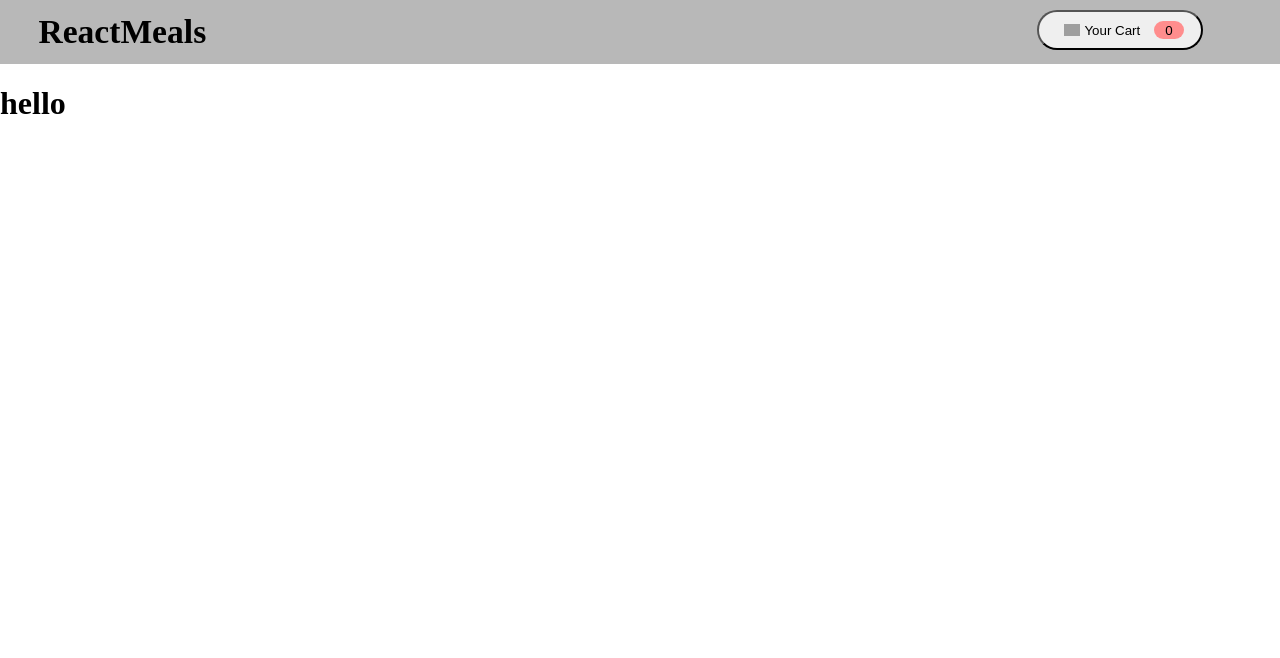
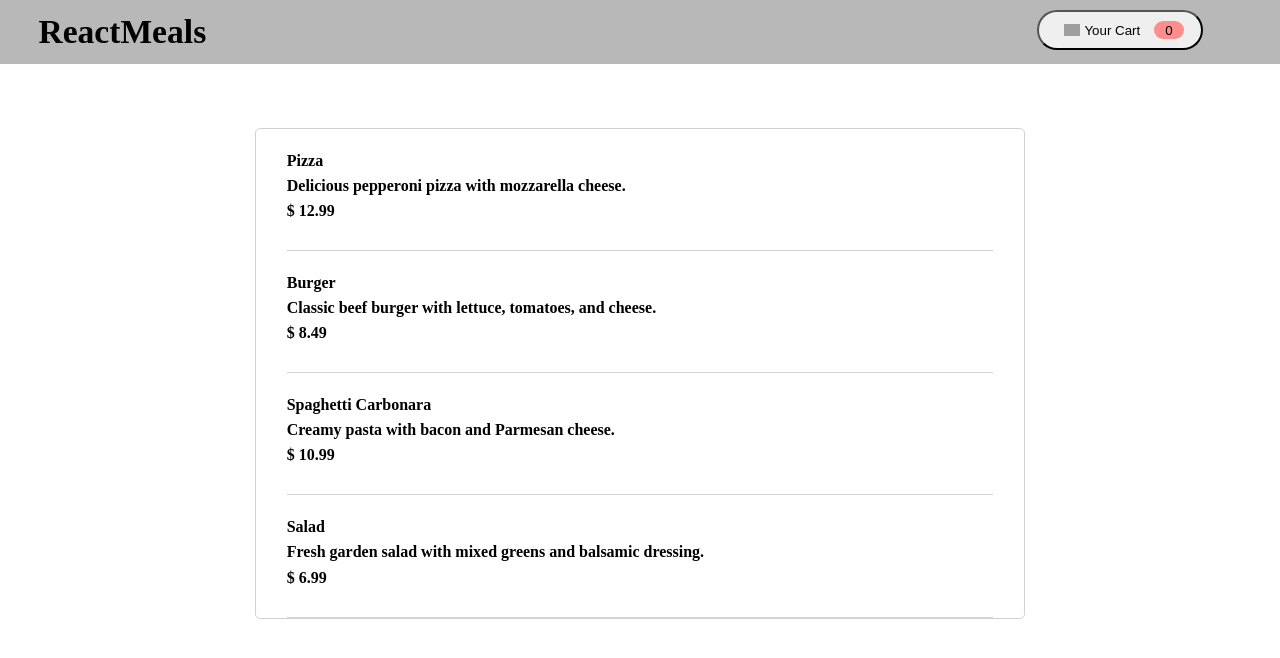
Before and after one commit to bbiplab165/Restaurant-Website, a React (Vite) app: page / in a window 1280 px wide. Shown: the top 658 px of the page. Built offline with nearby package versions, Linux system fonts and the light colour scheme; grey boxes are pictures that could not be loaded.

Commit message:
module 3

```diff
--- a/src/App.jsx
+++ b/src/App.jsx
@@ -1,5 +1,5 @@
 import { useState } from 'react'
-import Navigation from './Navigation/Navigation'
+import Home from "../src/Home/Home"
 
 import './App.css'
 
@@ -7,8 +7,7 @@ function App() {
 
   return (
     <div>
-      <Navigation/>
-      <h1>hello</h1>
+      <Home/>
     </div>
   )
 }
--- /dev/null
+++ b/src/Home/Home.jsx
@@ -0,0 +1,44 @@
+import Navigation from '../Navigation/Navigation'
+import Style from "./Home.module.css"
+
+function Home(){
+    const foodItems = [
+        {
+          name: "Pizza",
+          description: "Delicious pepperoni pizza with mozzarella cheese.",
+          price: 12.99,
+        },
+        {
+          name: "Burger",
+          description: "Classic beef burger with lettuce, tomatoes, and cheese.",
+          price: 8.49,
+        },
+        {
+          name: "Spaghetti Carbonara",
+          description: "Creamy pasta with bacon and Parmesan cheese.",
+          price: 10.99,
+        },
+        {
+          name: "Salad",
+          description: "Fresh garden salad with mixed greens and balsamic dressing.",
+          price: 6.99,
+        }
+      ];
+
+    return(
+        <div>
+            <Navigation/>
+            <div className={Style.foodItems}>
+                {foodItems.map((i)=>(
+                    <div className={Style.items}>
+                        <h4>{i.name}</h4>
+                        <h4>{i.description}</h4>
+                        <h4>$ {i.price}</h4>
+                    </div>
+                ))}
+            </div>
+        </div>
+    )
+}
+
+export default Home
--- /dev/null
+++ b/src/Home/Home.module.css
@@ -0,0 +1,20 @@
+
+
+
+
+.foodItems{
+    width: 60%;
+    margin: auto;
+    border: 1px solid rgb(210, 210, 210);
+    border-radius: 5px;
+    margin-top: 5%;
+}
+.items{
+    margin:0 4%;
+    padding: 3% 0;
+    border-bottom: 1px solid  rgb(210, 210, 210);
+}
+.items h4{
+    margin: 0;
+    margin-bottom: 1%;
+}
```
